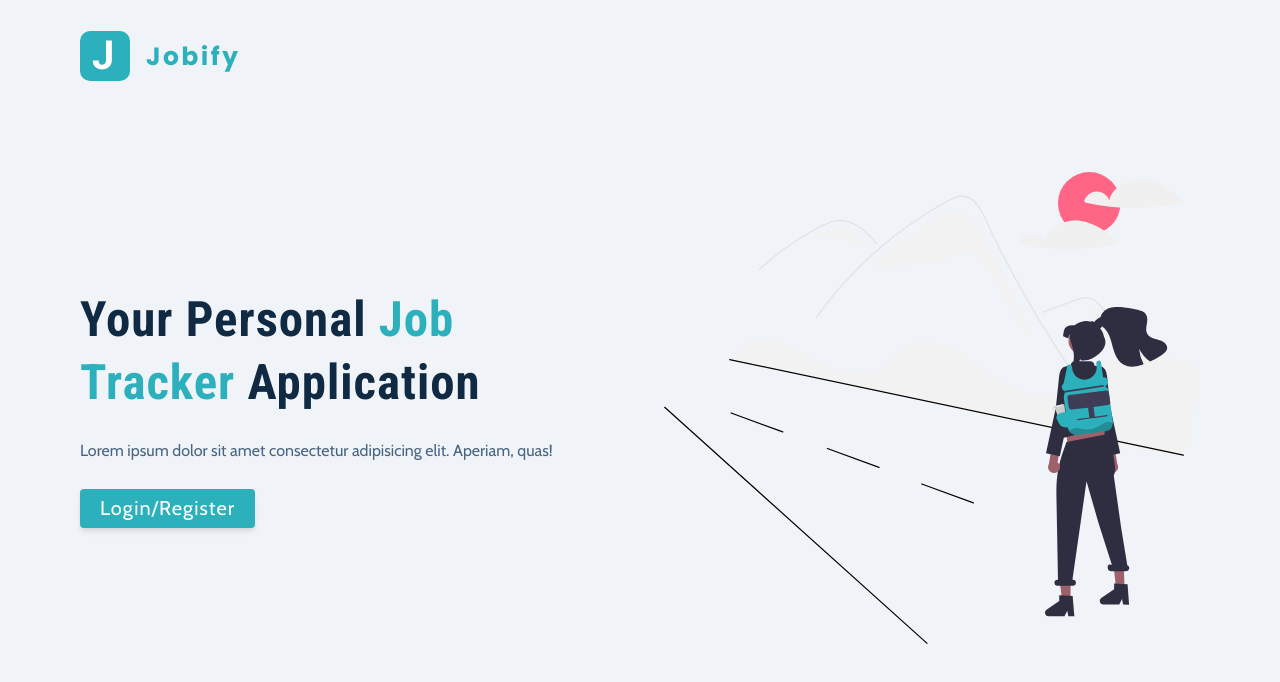
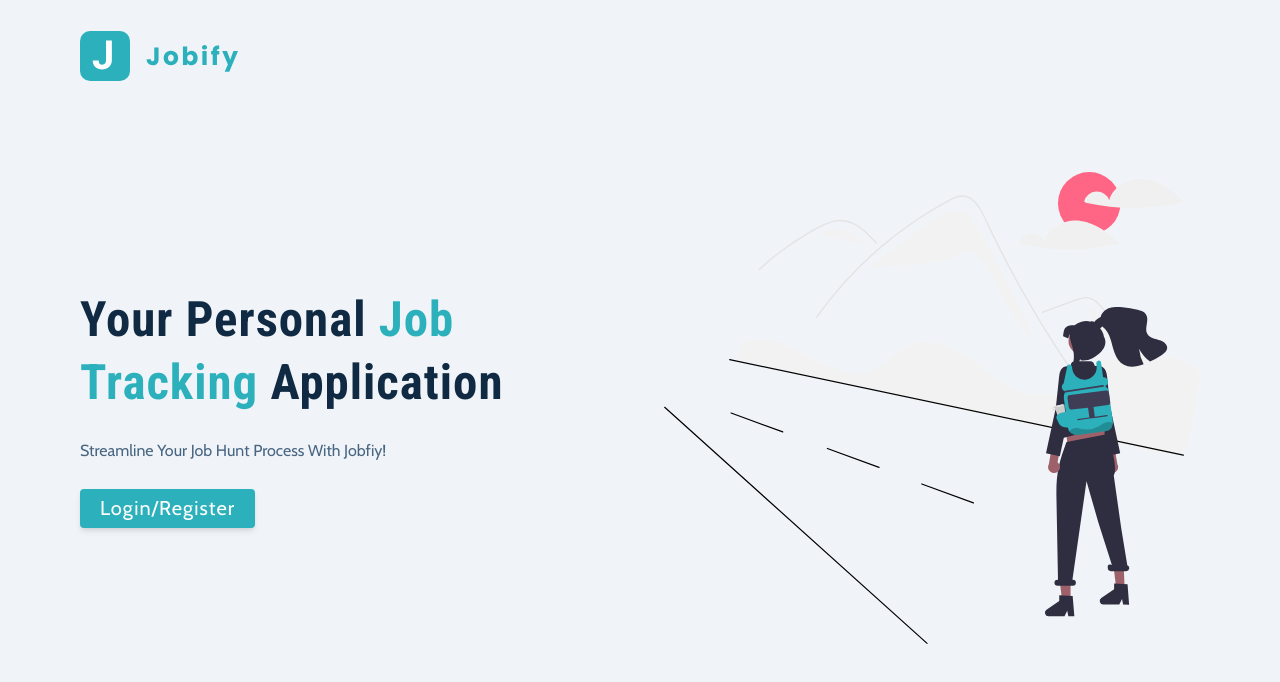
Before and after one commit to lexliu19/jobs-tracker, a React (Create React App) app in the folder frontend/: page /landing in a window 1280 px wide. Shown: the top 682 px of the page. Built offline with nearby package versions, Linux system fonts and the light colour scheme; no server answers.

Commit message:
update slogan
Signed-off-by: LexieLiu19 <xuliu0925@gmail.com>

```diff
--- a/frontend/src/pages/Landing.jsx
+++ b/frontend/src/pages/Landing.jsx
@@ -17,12 +17,9 @@ const Landing = () => {
         <div className="container page">
           <div className="info">
             <h1>
-              Your Personal <span>Job Tracker</span> Application
+              Your Personal <span>Job Tracking</span> Application
             </h1>
-            <p>
-              Lorem ipsum dolor sit amet consectetur adipisicing elit. Aperiam,
-              quas!
-            </p>
+            <p>Streamline Your Job Hunt Process With Jobfiy!</p>
 
             <Link to="/register" className="btn btn-hero">
               Login/Register
```
